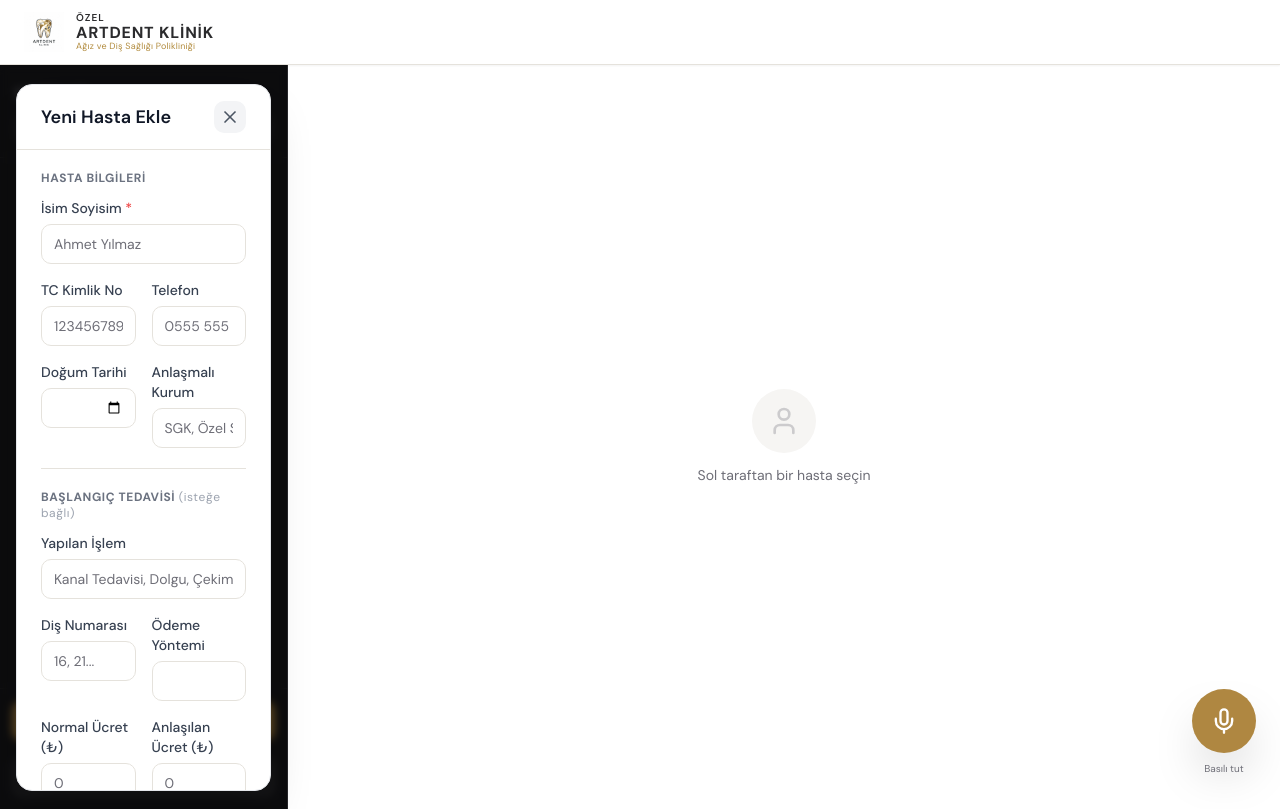
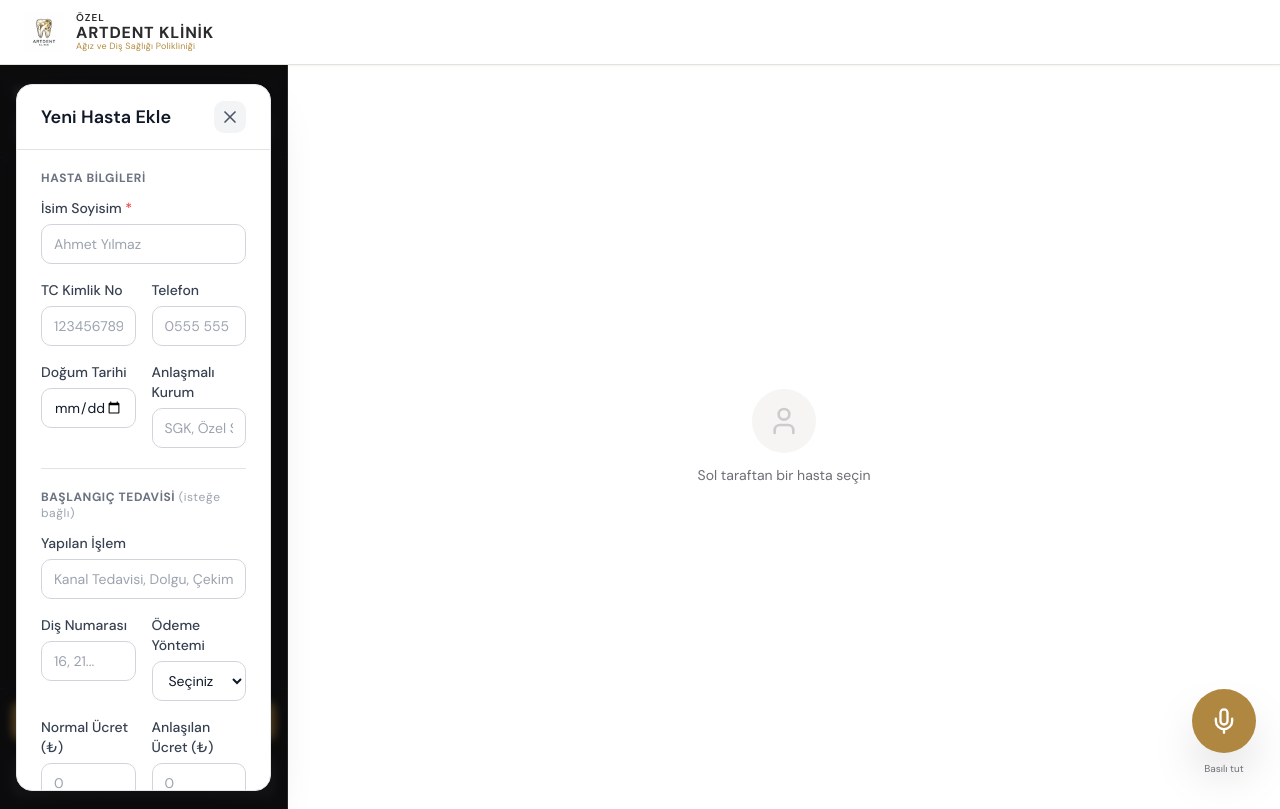
Before and after one commit to berkayyalcin700-hue/artdent-klinik, a Next.js app: page / in a window 1280 px wide. Both pictures are taken after a click on the button "Yeni Hasta". Built offline with nearby package versions, Linux system fonts and the light colour scheme; no server answers; the database is empty.

Commit message:
fix: modal input text gorünürlüğü düzeltildi

```diff
--- a/src/components/NewPatientModal.tsx
+++ b/src/components/NewPatientModal.tsx
@@ -134,7 +134,7 @@ export function NewPatientModal({ onSuccess }: { onSuccess?: () => void }) {
                         onChange={handleChange}
                         placeholder="Ahmet Yılmaz"
                         required
-                        className="w-full h-10 rounded-md border border-input bg-background px-3 text-sm placeholder:text-muted-foreground focus:outline-none focus:ring-2 focus:ring-ring"
+                        className="w-full h-10 rounded-md border border-gray-300 bg-white text-gray-900 px-3 text-sm placeholder:text-gray-400 focus:outline-none focus:ring-2 focus:ring-primary/50"
                       />
                     </div>
 
@@ -146,7 +146,7 @@ export function NewPatientModal({ onSuccess }: { onSuccess?: () => void }) {
                         onChange={handleChange}
                         maxLength={11}
                         placeholder="12345678901"
-                        className="w-full h-10 rounded-md border border-input bg-background px-3 text-sm placeholder:text-muted-foreground focus:outline-none focus:ring-2 focus:ring-ring"
+                        className="w-full h-10 rounded-md border border-gray-300 bg-white text-gray-900 px-3 text-sm placeholder:text-gray-400 focus:outline-none focus:ring-2 focus:ring-primary/50"
                       />
                     </div>
 
@@ -157,7 +157,7 @@ export function NewPatientModal({ onSuccess }: { onSuccess?: () => void }) {
                         value={form.phone}
                         onChange={handleChange}
                         placeholder="0555 555 5555"
-                        className="w-full h-10 rounded-md border border-input bg-background px-3 text-sm placeholder:text-muted-foreground focus:outline-none focus:ring-2 focus:ring-ring"
+                        className="w-full h-10 rounded-md border border-gray-300 bg-white text-gray-900 px-3 text-sm placeholder:text-gray-400 focus:outline-none focus:ring-2 focus:ring-primary/50"
                       />
                     </div>
 
@@ -168,7 +168,7 @@ export function NewPatientModal({ onSuccess }: { onSuccess?: () => void }) {
                         name="birth_date"
                         value={form.birth_date}
                         onChange={handleChange}
-                        className="w-full h-10 rounded-md border border-input bg-background px-3 text-sm focus:outline-none focus:ring-2 focus:ring-ring"
+                        className="w-full h-10 rounded-md border border-gray-300 bg-white text-gray-900 px-3 text-sm focus:outline-none focus:ring-2 focus:ring-primary/50"
                       />
                     </div>
 
@@ -179,7 +179,7 @@ export function NewPatientModal({ onSuccess }: { onSuccess?: () => void }) {
                         value={form.institution}
                         onChange={handleChange}
                         placeholder="SGK, Özel Sigorta..."
-                        className="w-full h-10 rounded-md border border-input bg-background px-3 text-sm placeholder:text-muted-foreground focus:outline-none focus:ring-2 focus:ring-ring"
+                        className="w-full h-10 rounded-md border border-gray-300 bg-white text-gray-900 px-3 text-sm placeholder:text-gray-400 focus:outline-none focus:ring-2 focus:ring-primary/50"
                       />
                     </div>
                   </div>
@@ -197,7 +197,7 @@ export function NewPatientModal({ onSuccess }: { onSuccess?: () => void }) {
                         value={form.treatment_name}
                         onChange={handleChange}
                         placeholder="Kanal Tedavisi, Dolgu, Çekim..."
-                        className="w-full h-10 rounded-md border border-input bg-background px-3 text-sm placeholder:text-muted-foreground focus:outline-none focus:ring-2 focus:ring-ring"
+                        className="w-full h-10 rounded-md border border-gray-300 bg-white text-gray-900 px-3 text-sm placeholder:text-gray-400 focus:outline-none focus:ring-2 focus:ring-primary/50"
                       />
                     </div>
 
@@ -208,7 +208,7 @@ export function NewPatientModal({ onSuccess }: { onSuccess?: () => void }) {
                         value={form.tooth_number}
                         onChange={handleChange}
                         placeholder="16, 21..."
-                        className="w-full h-10 rounded-md border border-input bg-background px-3 text-sm placeholder:text-muted-foreground focus:outline-none focus:ring-2 focus:ring-ring"
+                        className="w-full h-10 rounded-md border border-gray-300 bg-white text-gray-900 px-3 text-sm placeholder:text-gray-400 focus:outline-none focus:ring-2 focus:ring-primary/50"
                       />
                     </div>
 
@@ -218,7 +218,7 @@ export function NewPatientModal({ onSuccess }: { onSuccess?: () => void }) {
                         name="payment_method"
                         value={form.payment_method}
                         onChange={handleChange}
-                        className="w-full h-10 rounded-md border border-input bg-background px-3 text-sm focus:outline-none focus:ring-2 focus:ring-ring"
+                        className="w-full h-10 rounded-md border border-gray-300 bg-white text-gray-900 px-3 text-sm focus:outline-none focus:ring-2 focus:ring-primary/50"
                       >
                         <option value="">Seçiniz</option>
                         <option value="Nakit">Nakit</option>
@@ -238,7 +238,7 @@ export function NewPatientModal({ onSuccess }: { onSuccess?: () => void }) {
                         value={form.total_price}
                         onChange={handleChange}
                         placeholder="0"
-                        className="w-full h-10 rounded-md border border-input bg-background px-3 text-sm placeholder:text-muted-foreground focus:outline-none focus:ring-2 focus:ring-ring"
+                        className="w-full h-10 rounded-md border border-gray-300 bg-white text-gray-900 px-3 text-sm placeholder:text-gray-400 focus:outline-none focus:ring-2 focus:ring-primary/50"
                       />
                     </div>
 
@@ -251,7 +251,7 @@ export function NewPatientModal({ onSuccess }: { onSuccess?: () => void }) {
                         value={form.agreed_price}
                         onChange={handleChange}
                         placeholder="0"
-                        className="w-full h-10 rounded-md border border-input bg-background px-3 text-sm placeholder:text-muted-foreground focus:outline-none focus:ring-2 focus:ring-ring"
+                        className="w-full h-10 rounded-md border border-gray-300 bg-white text-gray-900 px-3 text-sm placeholder:text-gray-400 focus:outline-none focus:ring-2 focus:ring-primary/50"
                       />
                     </div>
 
@@ -264,7 +264,7 @@ export function NewPatientModal({ onSuccess }: { onSuccess?: () => void }) {
                         value={form.paid_amount}
                         onChange={handleChange}
                         placeholder="0"
-                        className="w-full h-10 rounded-md border border-input bg-background px-3 text-sm placeholder:text-muted-foreground focus:outline-none focus:ring-2 focus:ring-ring"
+                        className="w-full h-10 rounded-md border border-gray-300 bg-white text-gray-900 px-3 text-sm placeholder:text-gray-400 focus:outline-none focus:ring-2 focus:ring-primary/50"
                       />
                     </div>
 
```
